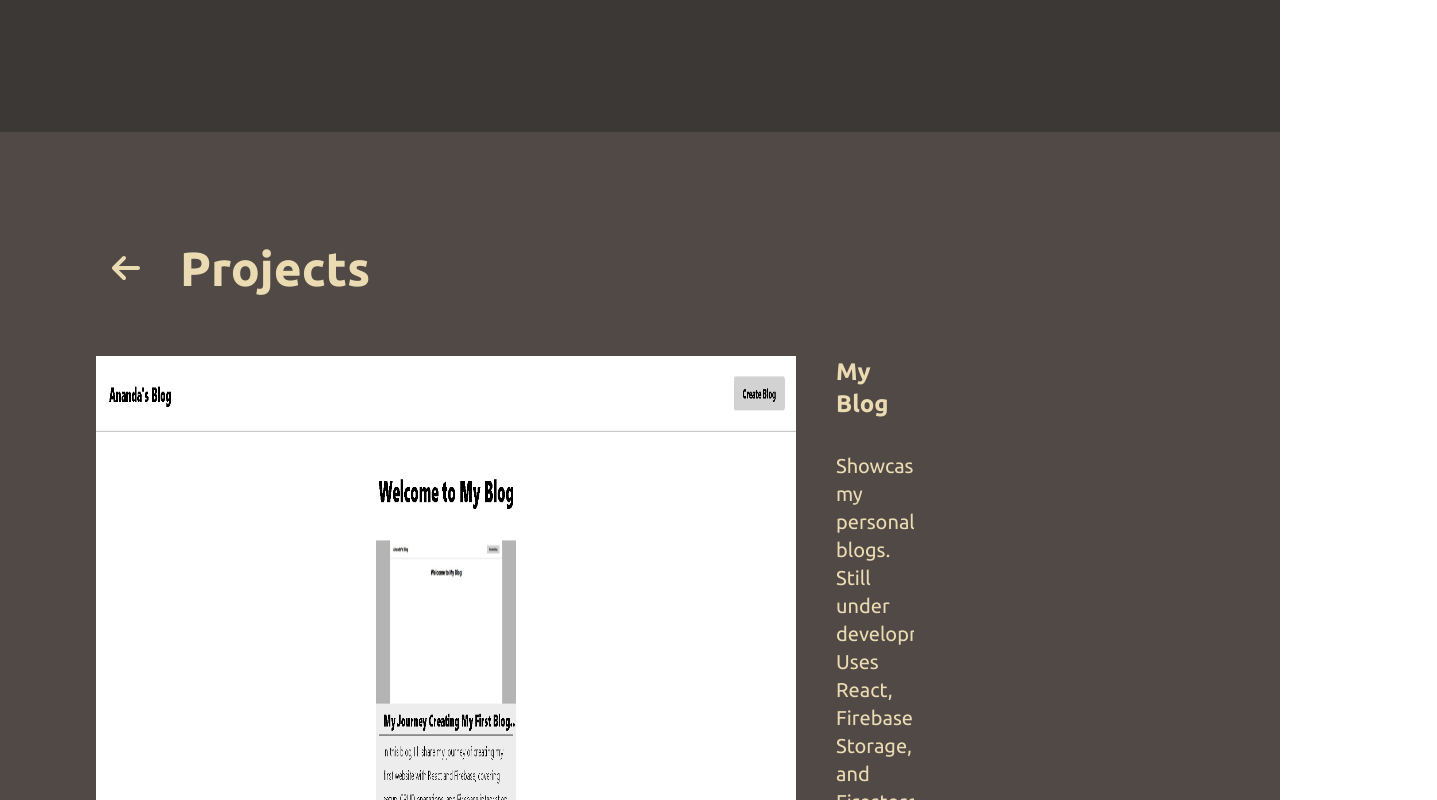
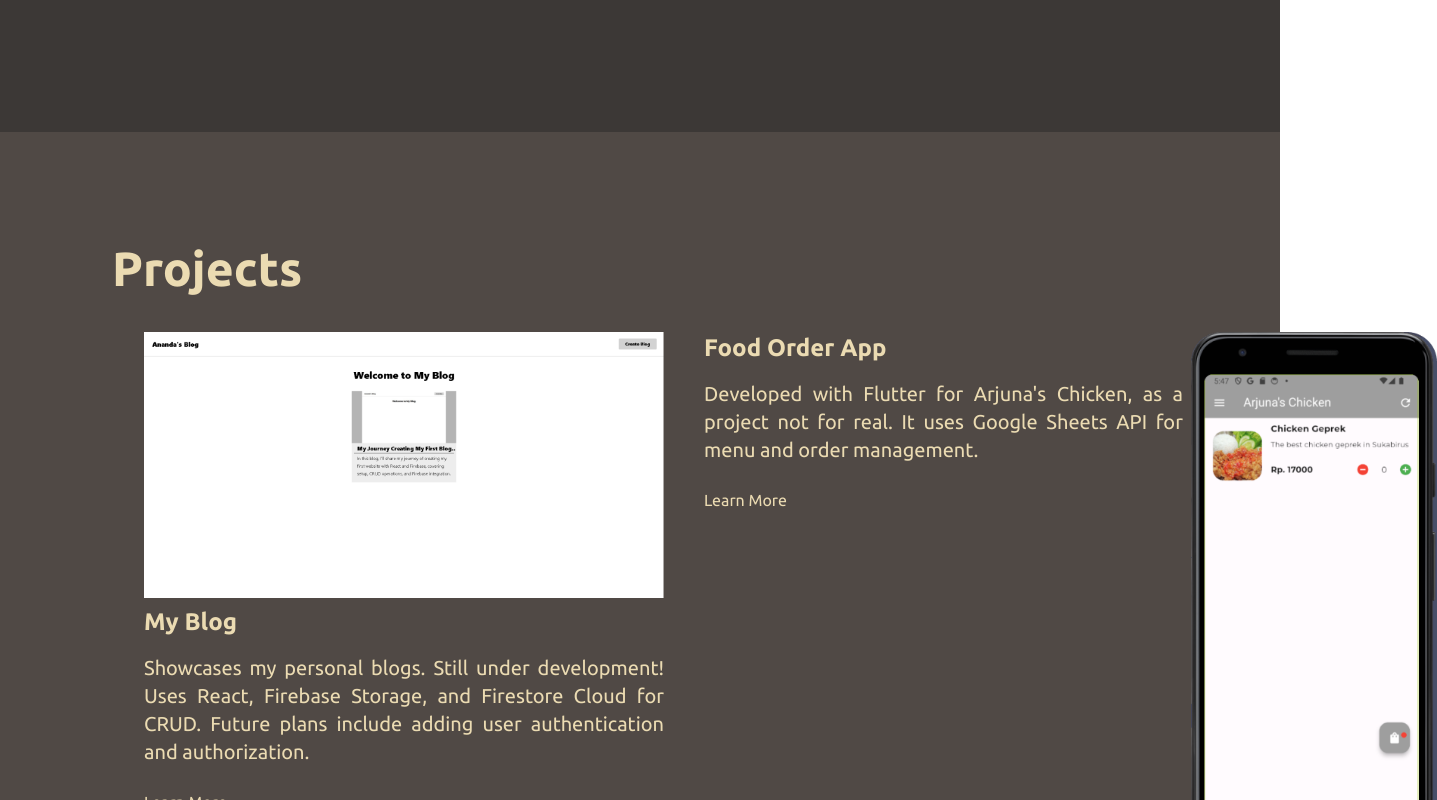
Before and after one commit to ananda17gb/portofolioku, a React (Vite) app: page / in a window 1280 px wide. Shown: the part 1020-1820 px from the top of the page, 1437 px wide, since content can reach past the window. Built offline with nearby package versions, Linux system fonts and the light colour scheme.

Commit message:
fixing no image on vercel

```diff
--- a/src/components/pages/projects/projects.jsx
+++ b/src/components/pages/projects/projects.jsx
@@ -3,7 +3,7 @@ import ProjectMain from "./projectMain";
 import ProjectSub from "./projectSub";
 
 function Projects() {
-  const [showSubPage, setShowSubPage] = useState(true);
+  const [showSubPage, setShowSubPage] = useState(false);
 
   const togglePage = () => {
     setShowSubPage(!showSubPage);
--- a/src/components/pages/techstack/techStack.jsx
+++ b/src/components/pages/techstack/techStack.jsx
@@ -3,7 +3,7 @@ import TechStackMain from "./techStackMain";
 import TechStackSub from "./techStackSub";
 
 function TechStack() {
-  const [showSubPage, setShowSubPage] = useState(true);
+  const [showSubPage, setShowSubPage] = useState(false);
 
   const togglePage = () => {
     setShowSubPage(!showSubPage);
```
Also changed, not shown: src/components/pages/projects/projectSub.jsx (+4 -3 lines), public/noimage.JPG (renamed from public/noimage.jpg).
